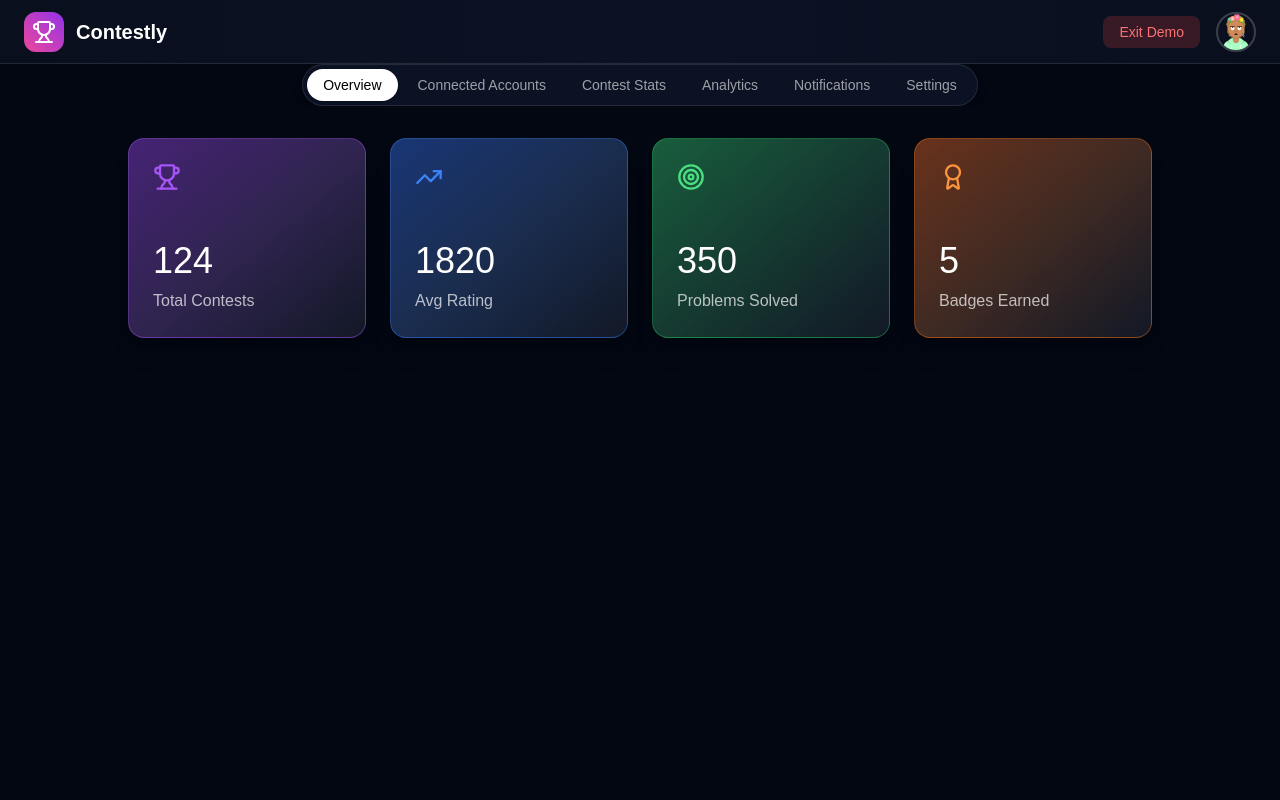
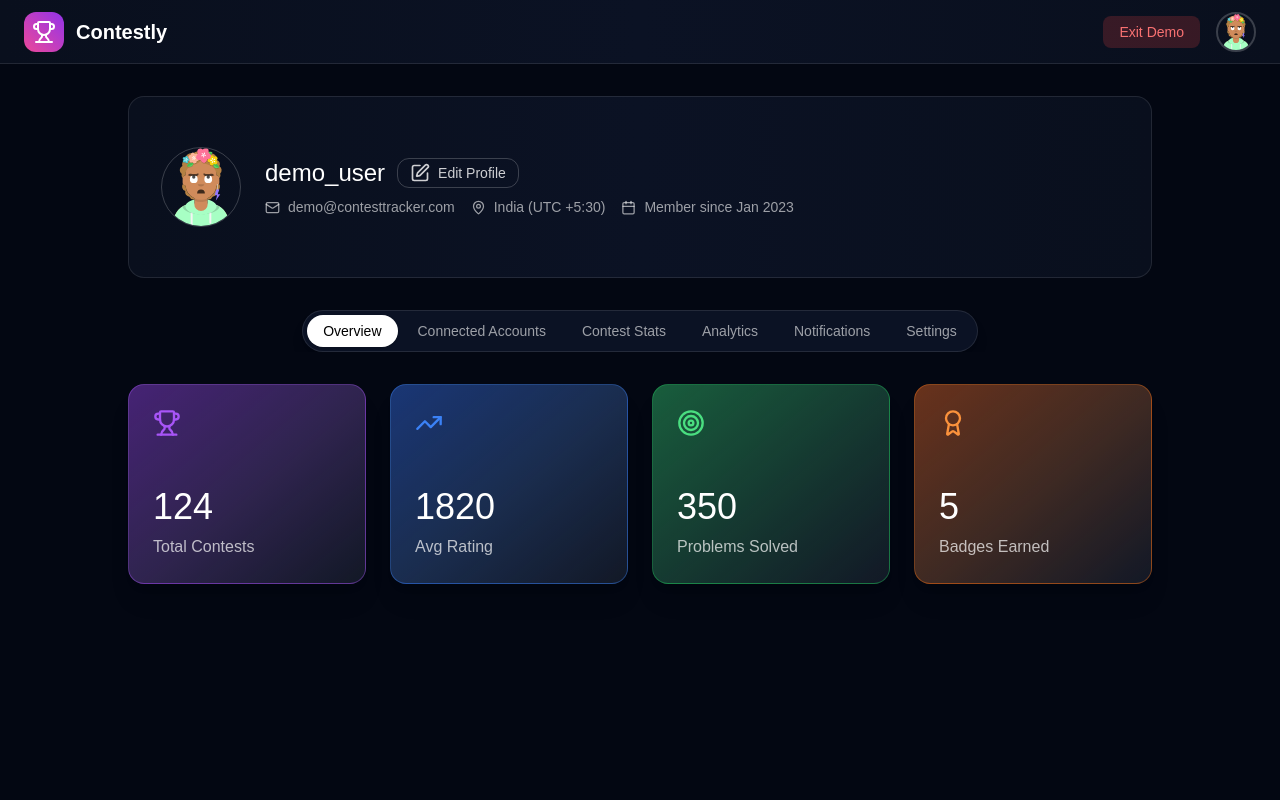
Before and after one commit to Sahilr10/Coding-Contest-Tracker, a React (Vite) app in the folder frontend/Contest-tracker/: page /login in a window 1280 px wide. Both pictures are taken after a click on the button "Try Demo". Shown: the top 800 px of the page. Built offline with nearby package versions, Linux system fonts and the light colour scheme; no server answers.

Commit message:
feat: implement user fetching in UserDetails component and update Profile page to utilize it

```diff
--- a/frontend/Contest-tracker/src/components/UserDetails.jsx
+++ b/frontend/Contest-tracker/src/components/UserDetails.jsx
@@ -1,10 +1,37 @@
-import React from 'react'
+import React, { useEffect, useState } from 'react'
+import axios from 'axios'
 import avatar from './../assets/avatar.svg'
-import { Pencil, SquarePen, Mail, Calendar,MapPin } from 'lucide-react'
-import { demoUser } from './Demo/tempData'
+import { Pencil, SquarePen, Mail, Calendar, MapPin } from 'lucide-react'
+import { demoUser } from '../Demo/tempData'
 
 const UserDetails = (props) => {
-  console.log(props)
+  const [user, setUser] = useState(props.user || demoUser)
+
+  useEffect(() => {
+    if (props.user) {
+      setUser(props.user)
+      return
+    }
+
+    const fetchUser = async () => {
+      try {
+        const res = await axios.get('/api/v1/users/me', {
+          withCredentials: true,
+        })
+        if (res.data?.data) {
+          setUser(res.data.data)
+          return
+        }
+      } catch (err) {
+        console.warn('Could not load API user, falling back to demo data', err)
+      }
+
+      setUser(demoUser)
+    }
+
+    fetchUser()
+  }, [props.user])
+
   return (
     <div className="w-full min-h-[180px]
     bg-gradient-to-r from-[#090f1d] via-[#0b1224] to-[#090f1d]
@@ -25,7 +52,7 @@ const UserDetails = (props) => {
       {/* Name + Edit */}
       <div className="flex items-center gap-3">
         <h2 className="text-2xl font-medium text-white">
-          {props.user.username}
+          {user?.username || demoUser.username}
         </h2>
 
         <button className="flex items-center gap-2 text-sm
@@ -40,9 +67,9 @@ const UserDetails = (props) => {
       {/* Meta info */}
       <div className="flex flex-wrap gap-4 text-white/60 text-sm">
         <span className='flex gap-2 items-center'><Mail size={15} />
-        {props.user.email} </span>
+        {user?.email || demoUser.email} </span>
         <span className='flex gap-2 items-center'><MapPin size={15}/> India (UTC +5:30)</span>
-        <span className='flex gap-2 items-center'><Calendar size={15}/> {`Member since ${new Date(props.user.createdAt).toLocaleString("en-US", {
+        <span className='flex gap-2 items-center'><Calendar size={15}/> {`Member since ${new Date(user?.createdAt || demoUser.createdAt).toLocaleString("en-US", {
             month: "short",
             year: "numeric",
           })}`} </span>
--- a/frontend/Contest-tracker/src/pages/Profile.jsx
+++ b/frontend/Contest-tracker/src/pages/Profile.jsx
@@ -5,6 +5,7 @@ import ProfileTabs from "../components/ProfileTabs";
 import Loader from "../components/Loader";
 import axios from "axios";
 import { Navigate } from "react-router-dom";
+import UserDetails from "../components/UserDetails";
 
 const Profile = () => {
   const { isDemo } = useDemo();
@@ -40,7 +41,11 @@ const Profile = () => {
   if (!user && !isDemo) return <Navigate to="/login" />;
 
   return (
+
     <div className="max-w-[80vw] mx-auto min-h-screen">
+      <div className="my-8">
+        <UserDetails user={user} />
+      </div>
       <ProfileTabs user={user} />
     </div>
   );
```
